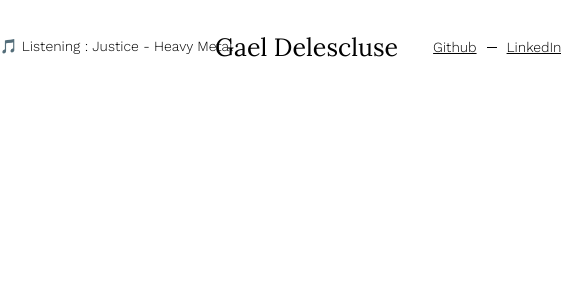
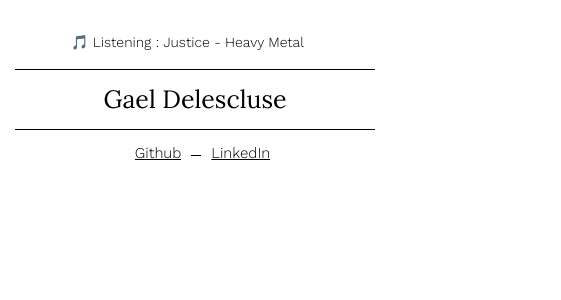
Before and after one commit to HaDock404/app-web-me, a React (Create React App) app: page /#/ in a window 390 px wide. Shown: the top 300 px of the page, 561 px wide, since content can reach past the window. Built offline with nearby package versions, Linux system fonts and the light colour scheme.

Commit message:
Header fully responsive

```diff
--- a/src/components/Footer.jsx
+++ b/src/components/Header.jsx
@@ -1,8 +1,8 @@
 import { useState, useEffect } from 'react';
-import '../styles/footer.css'
+import '../styles/header.css'
 import { Link } from 'react-router-dom';
 
-function Footer() {
+function Header() {
     const [textIndex, setTextIndex] = useState(0);
     const texts = [
         '🎵 Listening : Fred again',
@@ -13,7 +13,7 @@ function Footer() {
         '📖 Reading : Isaac Asimov',
         '🎵 Listening : Frank Sinatra - My Way',
         '🎮 Playing : DayZ',
-        '📺 Watching: The Game',
+        '📺 Watching : The Game',
         '📺 Watching : From',
         '🎵 Listening : Tom Petty',
     ];
@@ -46,11 +46,11 @@ function Footer() {
                     <nav id='nav_link'>
                         <ul>
                             <li>
-                                <Link to="https://github.com/HaDock404" className='link'>Github</Link>
+                                <Link to="https://github.com/HaDock404" className='link link_header'>Github</Link>
                             </li>
                             <hr className='small_hr'/>
                             <li>
-                                <Link to="https://www.linkedin.com/in/gael-d-044b34304/" className='link'>LinkedIn</Link>
+                                <Link to="https://www.linkedin.com/in/gael-d-044b34304/" className='link link_header'>LinkedIn</Link>
                             </li>
                         </ul>
                     </nav>
@@ -62,4 +62,4 @@ function Footer() {
     )
 }
 
-export default Footer
+export default Header
--- a/src/pages/Home.jsx
+++ b/src/pages/Home.jsx
@@ -1,9 +1,9 @@
-import Footer from '../components/Footer'
+import Header from '../components/Header'
 
 function Home() {
     return (
         <>
-            <Footer />
+            <Header />
         </>
     )
 }
--- a/src/styles/createGlobalStyle.jsx
+++ b/src/styles/createGlobalStyle.jsx
@@ -6,6 +6,10 @@ const StyledGlobalStyle = createGlobalStyle`
         max-width: 100%;
         overflow-x: hidden;
     }
+    ::selection {
+        background-color: black;
+        color: white;
+    }
 `
 
 function GlobalStyle() {
--- a/src/styles/footer.css
+++ b/src/styles/header.css
@@ -113,4 +113,71 @@ ul {
 
 .link {
     color: black;
+    position: relative;
+    display: inline-block;
+    color: inherit; /* Pour garder la couleur de texte initiale */
+    overflow: hidden; /* Nécessaire pour cacher le fond avant l'animation */
 }
+
+.link::before {
+    content: '';
+    position: absolute;
+    top: 0;
+    left: 0;
+    width: 100%;
+    height: 100%;
+    background: linear-gradient(90deg, rgba(255, 251, 0, 0.689) 0%, rgba(255, 251, 0, 0.689) 100%);
+    transform: translateX(-100%);
+    transition: transform 0.3s ease;
+    z-index: -1; /* Placer le fond derrière le texte */
+}
+
+.link:hover::before {
+    transform: translateX(0);
+}
+
+.link_header {
+    font-size: 15px;
+}
+
+@media screen and (max-width: 767px) {
+    #header {
+        width: 100%;
+        max-width: 1300px;
+        display: flex;
+        flex-direction: column;
+        justify-content: center;
+        align-items: center;
+        padding: 15px;
+        padding-top: 100px;
+    }
+    #part1 {
+        width: 100%;
+        display: flex;
+        flex-direction: column;
+        align-items: center;
+    }
+    #part3 {
+        width: 100%;
+        display: flex;
+        flex-direction: column;
+        align-items: center;
+    }
+    #hr_black1 {
+        background-color: black;
+        height: 1px;
+        border: none;
+        width: 100%;
+        min-width: 10px;
+        flex: 0 0 auto;
+        margin: 15px;
+    }
+
+    #hr_black2 {
+        background-color: black;
+        height: 1px;
+        border: none;
+        width: 100%;
+        margin: 15px;
+    }
+}
```
